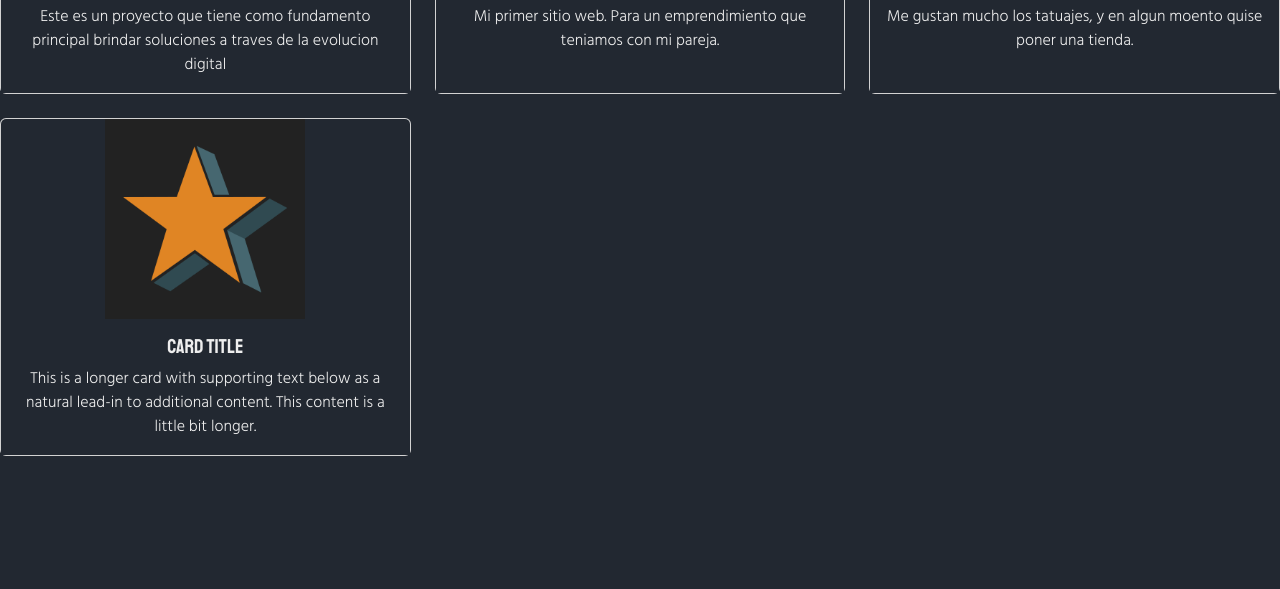
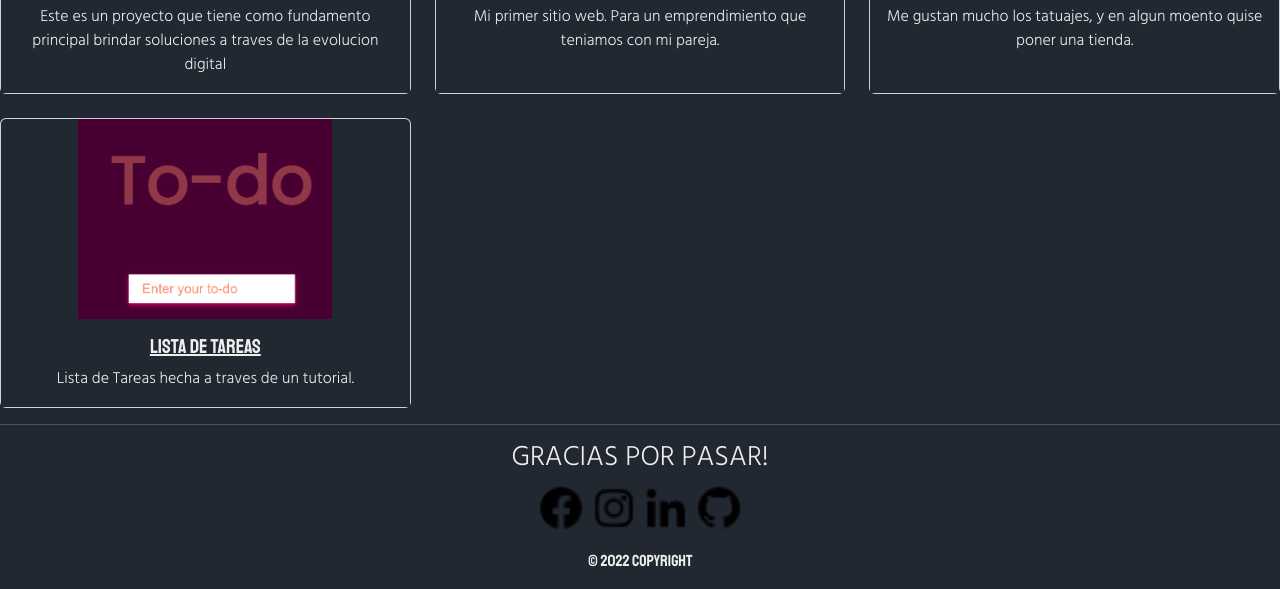
Before and after one commit to SaraviaMartin/Portfafolio_JM, a website built with Parcel: page index.html in a window 1280 px wide. Shown: the part 1199-1788 px from the top of the page. Before the commit the page ends 1655 px from the top, so only its background shows below. Built offline with nearby package versions, Linux system fonts and the light colour scheme; files whose address does not match are found by name.

Commit message:
agregue el footer

```diff
--- a/css/main.css
+++ b/css/main.css
@@ -128,8 +128,18 @@ a:hover {
 }
 /**/
 
+/*FOOTER*/
+.footerContainer{
+  text-align: center;
 
-
+}
+.icons{
+  justify-content: space-between;
+}
+.icon{
+  width: 50px;
+  height: 50px;
+}
 
 
 
--- a/index.html
+++ b/index.html
@@ -34,7 +34,7 @@
   <!--Header-->
   <header>
     <div class="header">
-      <a href="#default" class="logo">Juan Martin</a>
+      <a href="#default" class="logo">JM</a>
       <div class="header-right">
         <a class="active" href="#home">INICIO</a>
         <a href="#contact">SOBRE MI</a>
@@ -144,16 +144,49 @@
     </div>
     <div class="col">
       <div class="card h-100">
-        <img src="tile.png" class="card-img-top" alt="...">
+        <img src="./img/To-Do.png" class="card-img-top" alt="...">
         <div class="card-body">
-          <h5 class="card-title">Card title</h5>
-          <p class="card-text">This is a longer card with supporting text below as a natural lead-in to additional content. This content is a little bit longer.</p>
+          <h5 class="card-title"><a href="https://juan-saravia-da-silva.github.io/ToDo-Js/">Lista de Tareas</a></h5>
+          <p class="card-text">Lista de Tareas hecha a traves de un tutorial.</p>
         </div>
       </div>
     </div>
   </div>
 
+  <hr>
+
   <!--FOOTER-->
+
+  <footer class="footerContainer">
+    <H3>GRACIAS POR PASAR!</H3>
+    <section class="icons">
+      <!-- Facebook -->
+     <img class="icon" src="./img/facebook-circle-logo-24.png" alt="">
+
+      <!-- Instagram -->
+      <img class="icon" src="./img/instagram-logo-24.png" alt="">
+
+      <!-- Linkedin -->
+     <img class="icon" src="./img/linkedin-logo-24.png" alt="">
+
+      <!-- Github -->
+     <img class="icon" src="./img/github-logo-24.png" alt="">
+    </section>
+  </footer>
+
+
+
+    <!-- Section: Social media -->
+  </div>
+  <!-- Grid container -->
+
+  <!-- Copyright -->
+  <div class="text-center p-3">
+    © 2022 Copyright
+
+  </div>
+  <!-- Copyright -->
+</footer>
 
 
 
```
Also changed, not shown: img/To-Do.png (added), img/facebook-circle-logo-24.png (added), img/github-logo-24.png (added), img/instagram-logo-24.png (added), img/linkedin-logo-24.png (added), 1 other file.
